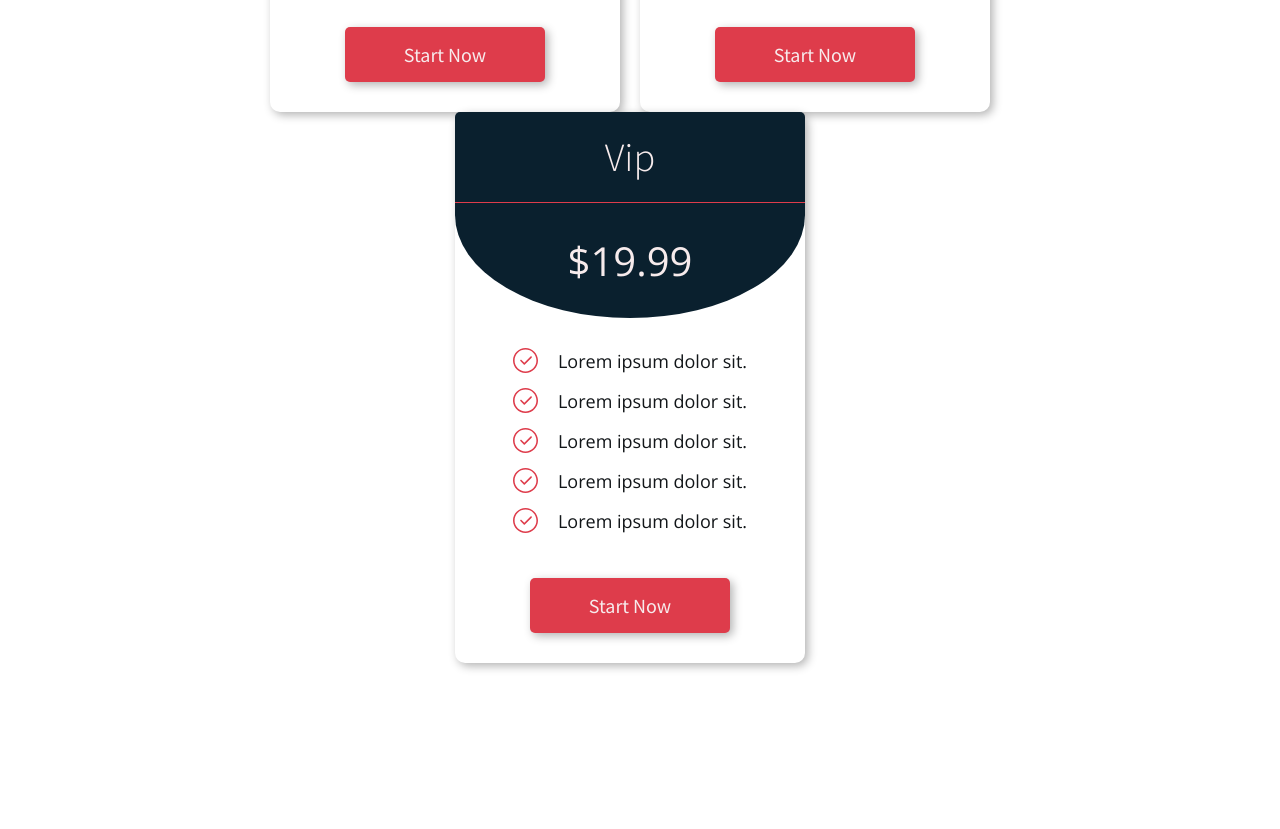
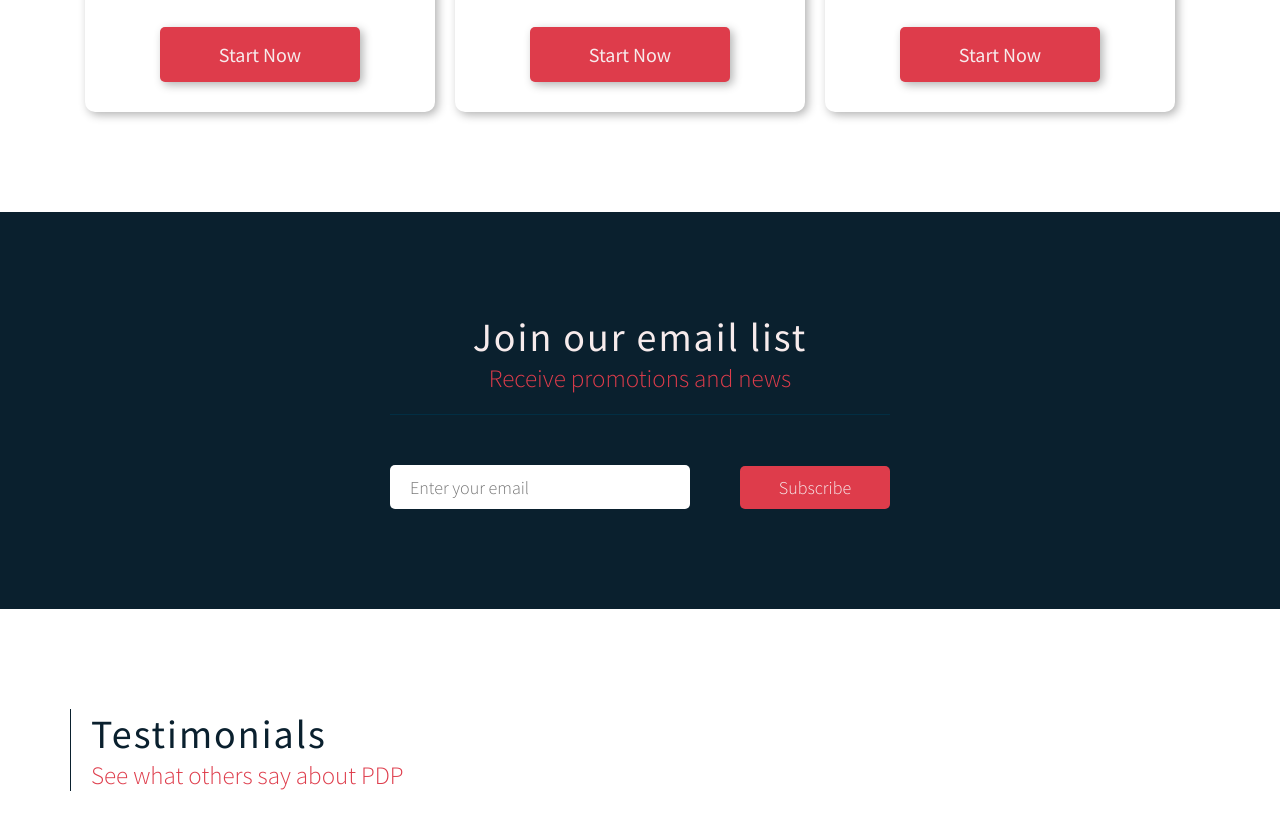
Before and after one commit to VukJovanovic/pdp-landing-page, a website built with Parcel: page index.html in a window 1280 px wide. Shown: the part 3655-4484 px from the top of the page. Built offline with nearby package versions, Linux system fonts and the light colour scheme; no server answers.

Commit message:
testimonials

```diff
--- a/css/main.js
+++ b/css/main.js
@@ -217,7 +217,7 @@ var parent = module.bundle.parent;
 if ((!parent || !parent.isParcelRequire) && typeof WebSocket !== 'undefined') {
   var hostname = "" || location.hostname;
   var protocol = location.protocol === 'https:' ? 'wss' : 'ws';
-  var ws = new WebSocket(protocol + '://' + hostname + ':' + "63674" + '/');
+  var ws = new WebSocket(protocol + '://' + hostname + ':' + "49983" + '/');
 
   ws.onmessage = function (event) {
     checkedAssets = {};
--- a/index.html
+++ b/index.html
@@ -310,6 +310,20 @@
       </div>
     </section>
 
+    <!-- Email newsletter -->
+    <section class="newsletter">
+      <div class="newsletter__content">
+        <div class="newsletter__heading">
+          <h2 class="newsletter__heading-h2">Join our email list</h2>
+          <h3 class="newsletter__heading-h3">Receive promotions and news</h3>
+        </div>
+        <div class="newsletter__form">
+          <input type="text" placeholder="Enter your email" required />
+          <a href="#" class="newsletter__subscribe">Subscribe</a>
+        </div>
+      </div>
+    </section>
+
     <!-- Testimonials section -->
     <section class="testimonials">
       <div class="testimonials__content">
--- a/scss/layout/grid.scss
+++ b/scss/layout/grid.scss
@@ -179,9 +179,11 @@
   }
 
   &__card {
-    &:nth-child(3) {
-      grid-column: 1 / -1;
-      justify-self: center;
+    @media only screen and (max-width: 1230px) {
+      &:nth-child(3) {
+        grid-column: 1 / -1;
+        justify-self: center;
+      }
     }
   }
 }
--- a/scss/main.scss
+++ b/scss/main.scss
@@ -16,3 +16,4 @@
 @import './sections/testimonials';
 @import './sections/faq';
 @import './sections/pricing';
+@import './sections/newsletter';
--- /dev/null
+++ b/scss/sections/_newsletter.scss
@@ -0,0 +1,69 @@
+.newsletter {
+  display: flex;
+  justify-content: center;
+  padding: 10rem 0;
+  background-color: $color-primary;
+  &__heading {
+    text-align: center;
+    border-bottom: 1px solid $color-secondary;
+    padding-bottom: 2rem;
+    margin-bottom: 5rem;
+    &-h2 {
+      font-family: $font-source-sans;
+      font-size: $heading-2;
+      letter-spacing: $heading-letter-spacing;
+      color: $font-secondary;
+      font-weight: $bold;
+    }
+    &-h3 {
+      font-family: $font-source-sans;
+      font-size: $heading-3;
+      color: $font-danger;
+      font-weight: $light;
+    }
+  }
+
+  &__form {
+    display: flex;
+    align-items: center;
+
+    @media only screen and(max-width: 800px) {
+      flex-direction: column;
+    }
+    input {
+      font-family: $font-open-sans;
+      border-radius: 5px;
+      font-weight: $light;
+      color: $font-primary;
+      font-size: $paragraph-1;
+      padding: 1rem 2rem;
+      width: 30rem;
+      outline: none;
+      border: none;
+      transition: all 0.4s;
+      margin-right: 5rem;
+
+      @media only screen and(max-width: 800px) {
+        margin-right: 0;
+        margin-bottom: 3rem;
+      }
+    }
+    input::placeholder {
+      font-family: $font-source-sans;
+    }
+    input:focus {
+      width: 32rem;
+    }
+  }
+  &__subscribe {
+    font-family: $font-source-sans;
+    font-size: $paragraph-1;
+    color: $font-secondary;
+    font-weight: $light;
+    padding: 1rem 2rem;
+    width: 15rem;
+    text-align: center;
+    border-radius: 5px;
+    background-color: $color-danger;
+  }
+}
--- a/scss/sections/_pricing.scss
+++ b/scss/sections/_pricing.scss
@@ -44,8 +44,8 @@
       padding-top: 2rem;
       text-align: center;
       background-color: $color-primary;
-      border-radius: 10px 10px 100% 100%;
-      margin-bottom: 3rem;
+      border-radius: 0 0 100% 100%;
+      margin: 0rem 3rem 3rem 3rem;
     }
 
     &-plan {
@@ -54,6 +54,7 @@
       font-weight: $light;
       color: $font-secondary;
       padding-bottom: 2rem;
+      margin: 0 3rem;
       border-bottom: 1px solid $color-danger;
     }
     &-price {
```
Also changed, not shown: css/main.css, 1 other file.
